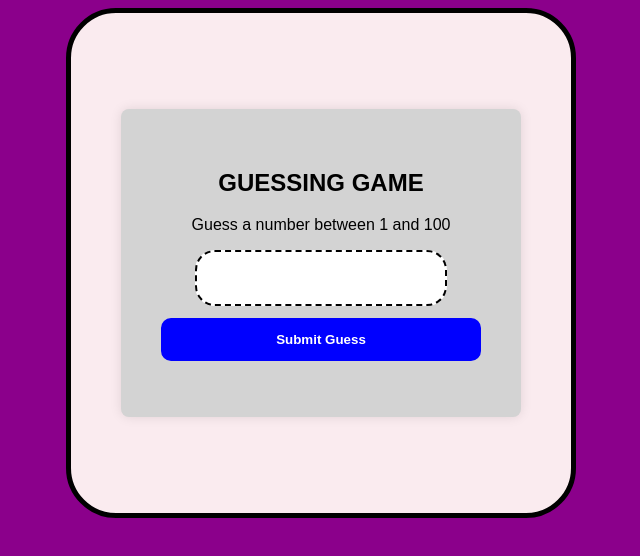
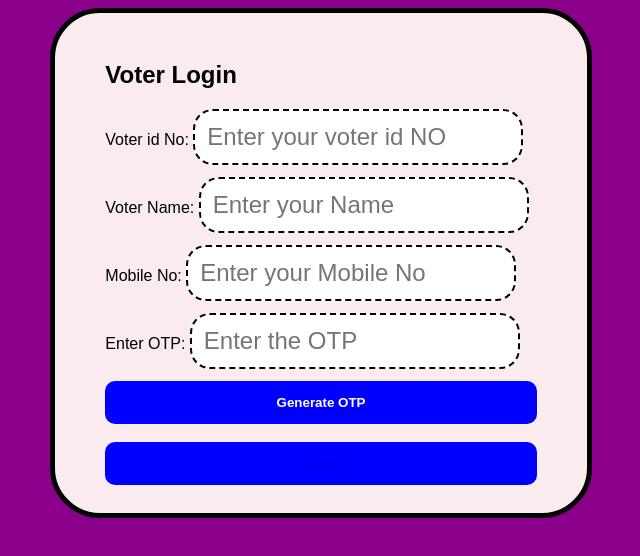
Before and after one commit to Abimannan2729/Guess_game, a plain HTML site: page index.html in a window 1280 px wide. Shown: the whole page, without its empty margins (319-959 px from the left). Drawn offline with Linux system fonts and the light colour scheme.

Commit message:
Update index.html

```diff
--- a/index.html
+++ b/index.html
@@ -1,19 +1,29 @@
 <!doctype html>
 <html>
 <head>
-    <title>Guessing Game</title>
+ <title></title>
  <link rel="stylesheet" href="style.css">
 </head>
 <body>
 <section class="st">
-    <div class="container">
-      <h1> GUESSING GAME</h1>
-      <p>Guess a number between 1 and 100</p>
-      <input type="number" id="guess">
-      <button id="but" onclick="checkGuess()">Submit Guess</button>
-      <p id="feedback"></p>
-      </section>
-    </div>
+<form>
+<h1>Voter Login</h1>
+<label for="voter_id">Voter id No: <i class="fa fa-drivers-license-o"></i></label>
+<input id="voter_id  type="text" placeholder="Enter your voter id NO" > <br>
+
+<label for="voter_name">Voter Name: </label>
+<input id="voter_name  type="text" placeholder="Enter your Name" ><br>
+
+<label for="mobileno">Mobile No: </label>
+<input id="mobileno" type="number" placeholder="Enter your Mobile No" ><br>
+
+<label for="otpno">Enter OTP: </label>
+<input id="otpno" type="number" placeholder="Enter the OTP" ><br>
+
+<button id="genOTP" type="otp" onclick="generateotp()">Generate OTP</button> <br> <br>
+<button id="submit"> <a href="location. html">submit </a></button>
+</form>
+<p></p>
  <script src="script.js"></script>
 </body>
 </html>
```
Lines whose indentation alone changed are shown as unchanged.
